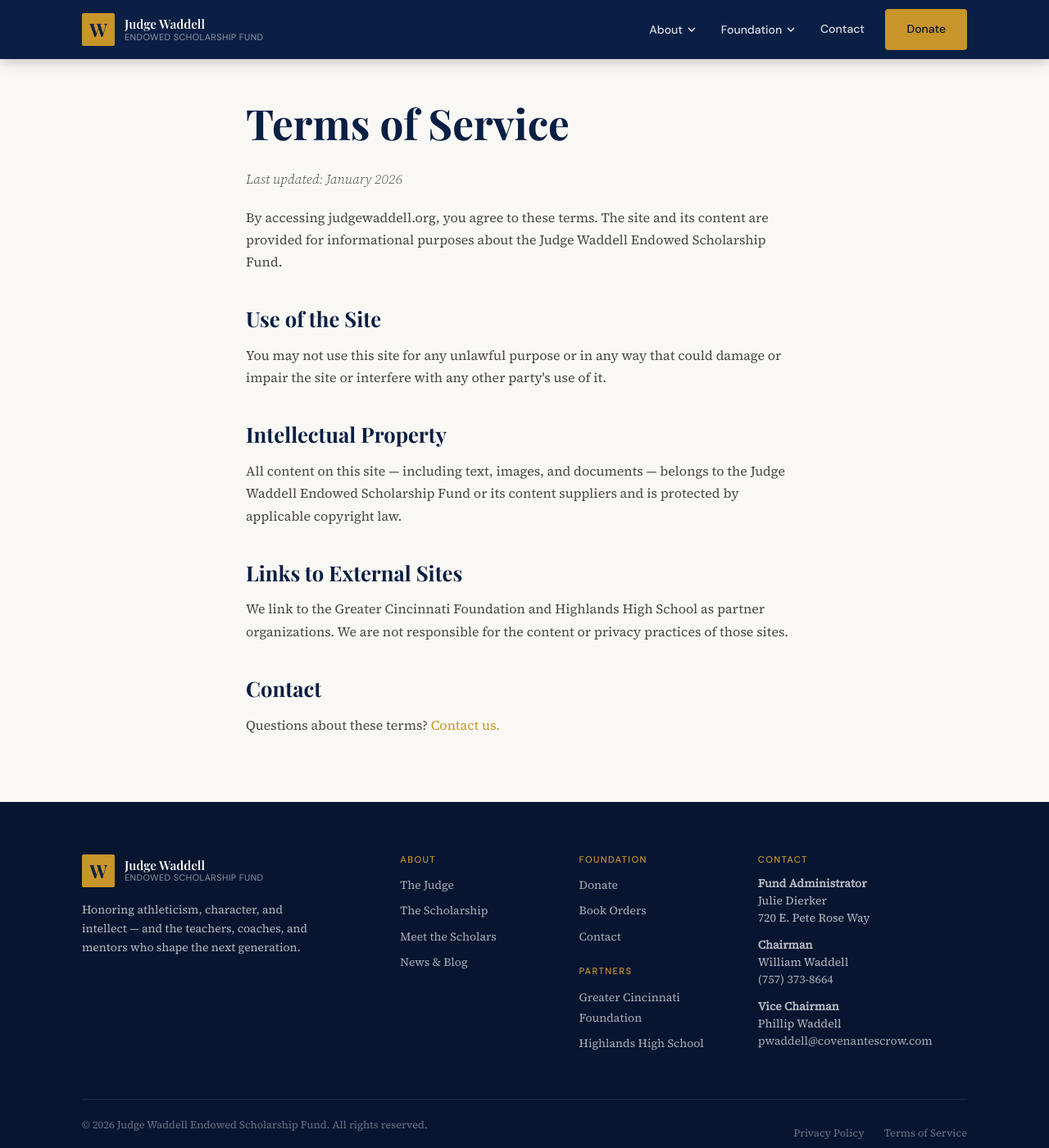
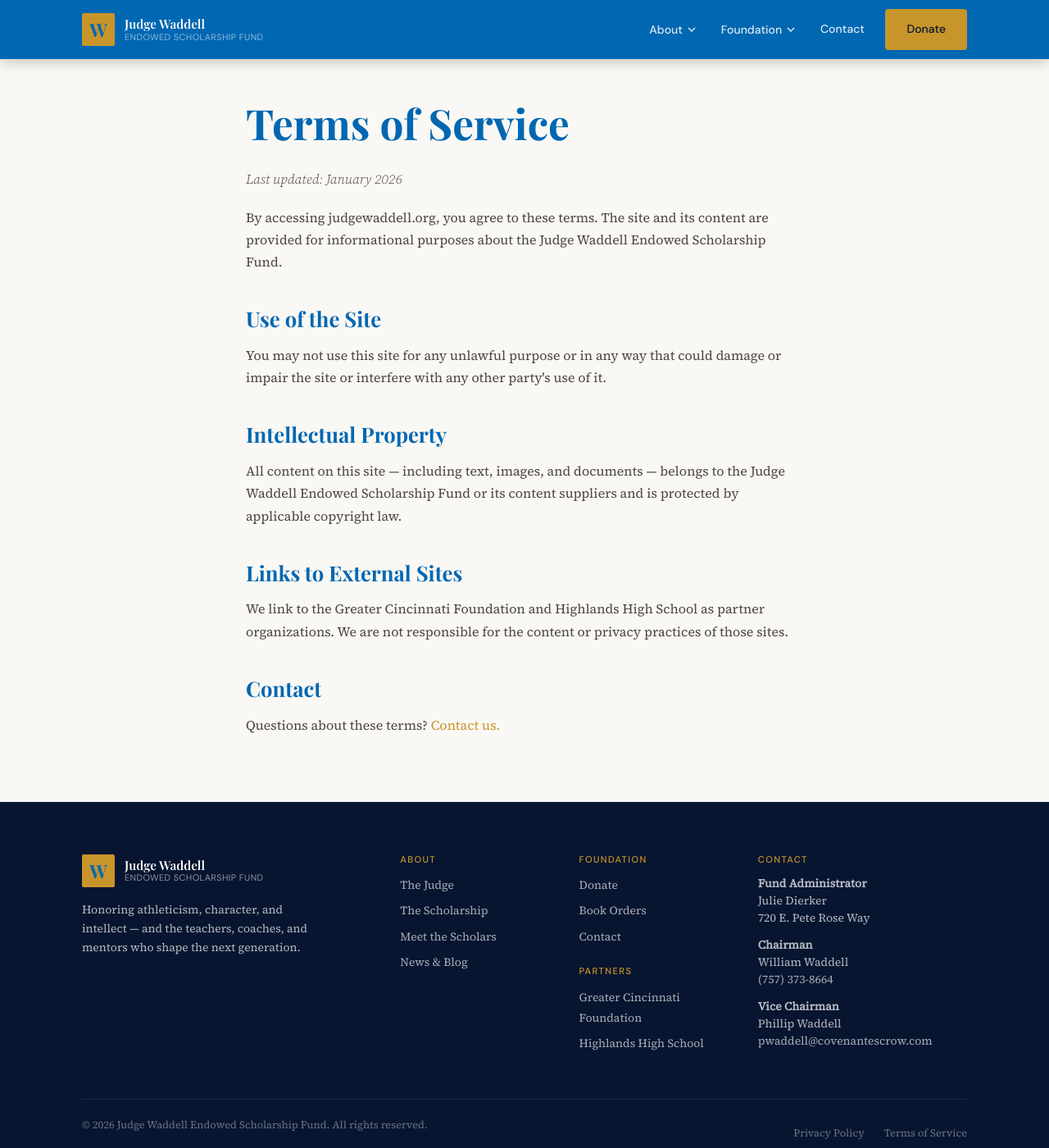
Before and after one commit to alwad/judgewaddellv3, a Jekyll site: the page built from pages/terms.html, in a window 1280 px wide and 1400 px high. Shown: the whole window at 82% size. Built offline with Jekyll 4.4.1, drawn with Linux system fonts in a browser that asks for light colours; some web fonts are replaced.

Commit message:
Update main.css

```diff
--- a/assets/css/main.css
+++ b/assets/css/main.css
@@ -5,7 +5,7 @@
 
 /* --- Variables --- */
 :root {
-  --navy:       #0a1f44;
+  --navy:       #0067b2;
   --navy-dark:  #071530;
   --navy-mid:   #122654;
   --gold:       #c8952a;
```
